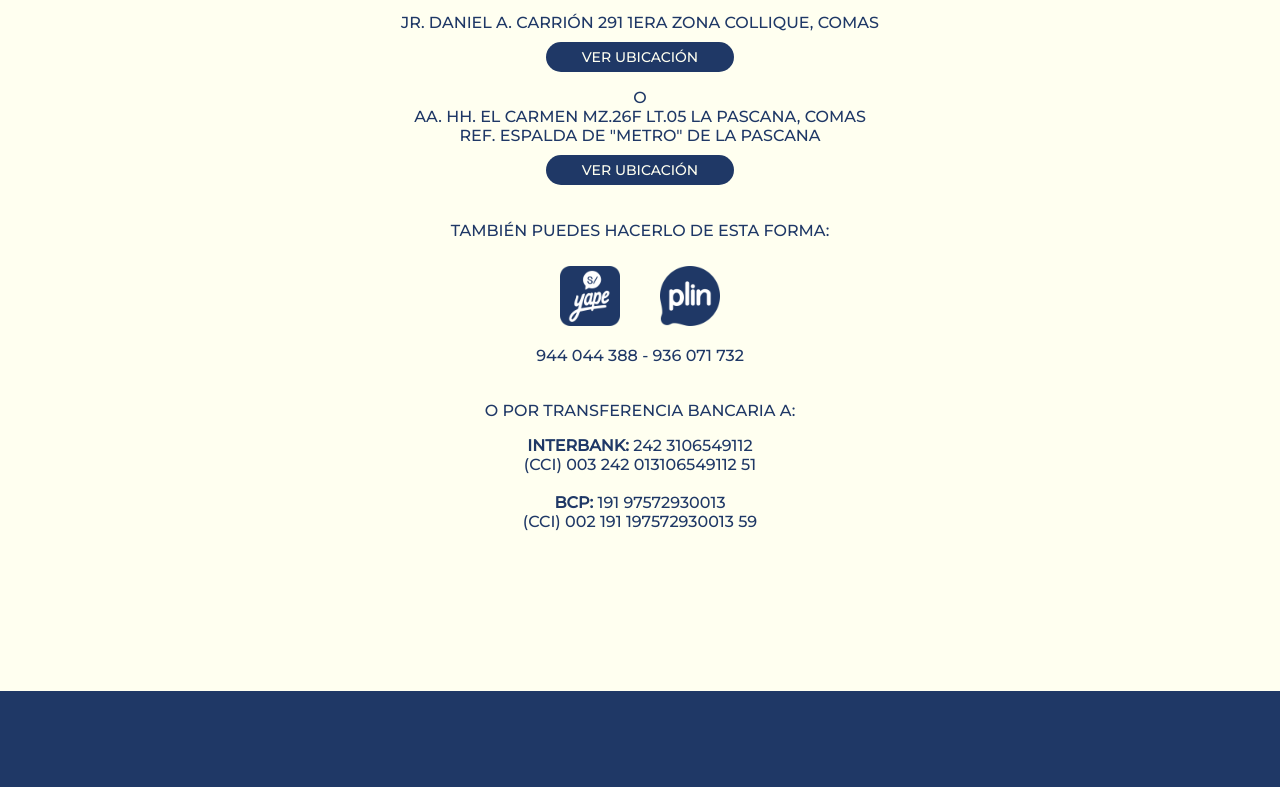
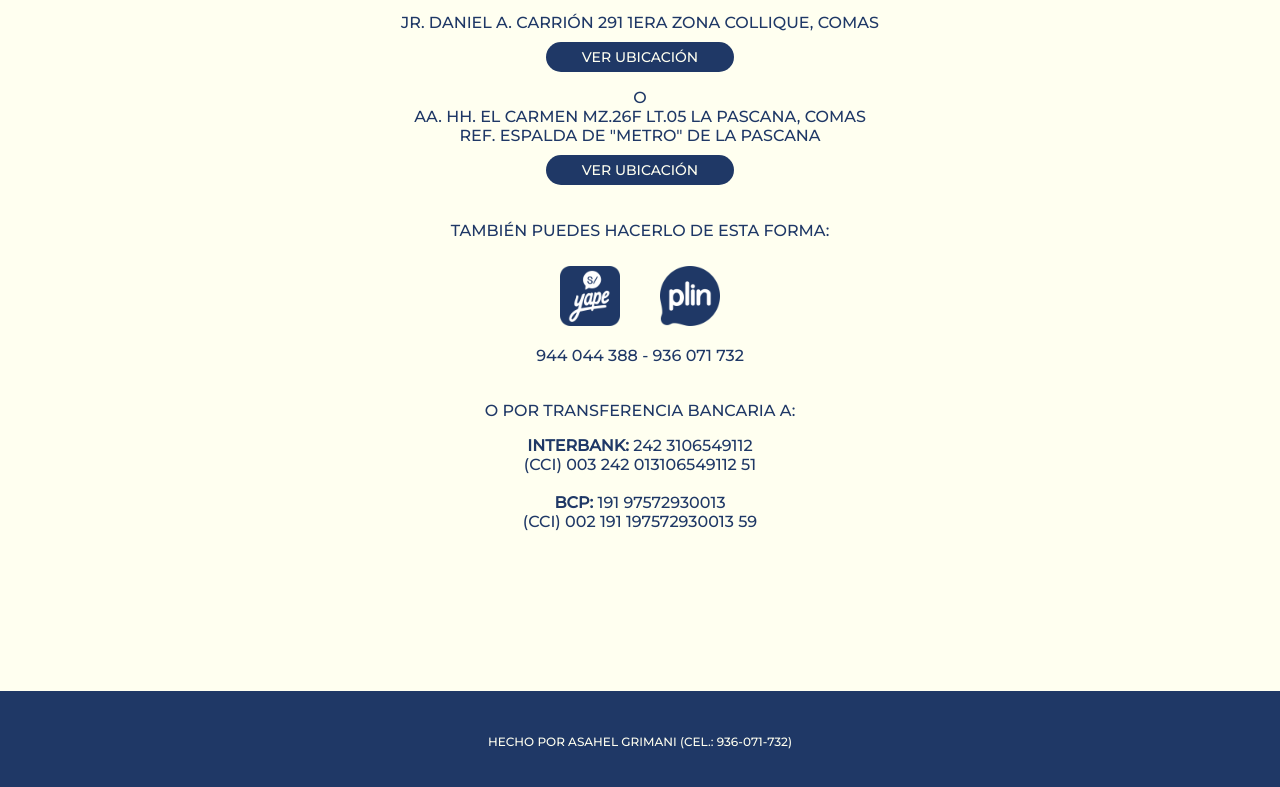
Before and after one commit to asahelgrimani/invitacion_boda_cleydi_asahel, a plain HTML site: page index.html in a window 1280 px wide. Shown: the part 2430-3217 px from the top of the page. Drawn offline with Linux system fonts and the light colour scheme.

Commit message:
Actualizacion de contacto en footer

```diff
--- a/css/style.css
+++ b/css/style.css
@@ -380,6 +380,17 @@ blockquote {
     height: 200px;
 }
 
+#footer {
+    display: flex;
+    flex-direction: column;
+    justify-content: center;
+}
+
+#footer > p {
+    color: #FFFFF0;
+    font-size: 12px;
+}
+
 @media (max-width: 500px) {
     #padres {
         flex-direction: column;
--- a/index.html
+++ b/index.html
@@ -118,6 +118,10 @@
             <br>(CCI) 002 191 197572930013 59
         </P>
     </div>
-    <div id="footer" class="contenedor"></div>
+    <div id="footer" class="contenedor">
+        <p>
+            HECHO POR ASAHEL GRIMANI (CEL.: 936-071-732)
+        </p>
+    </div>
 </body>
 </html>
```
